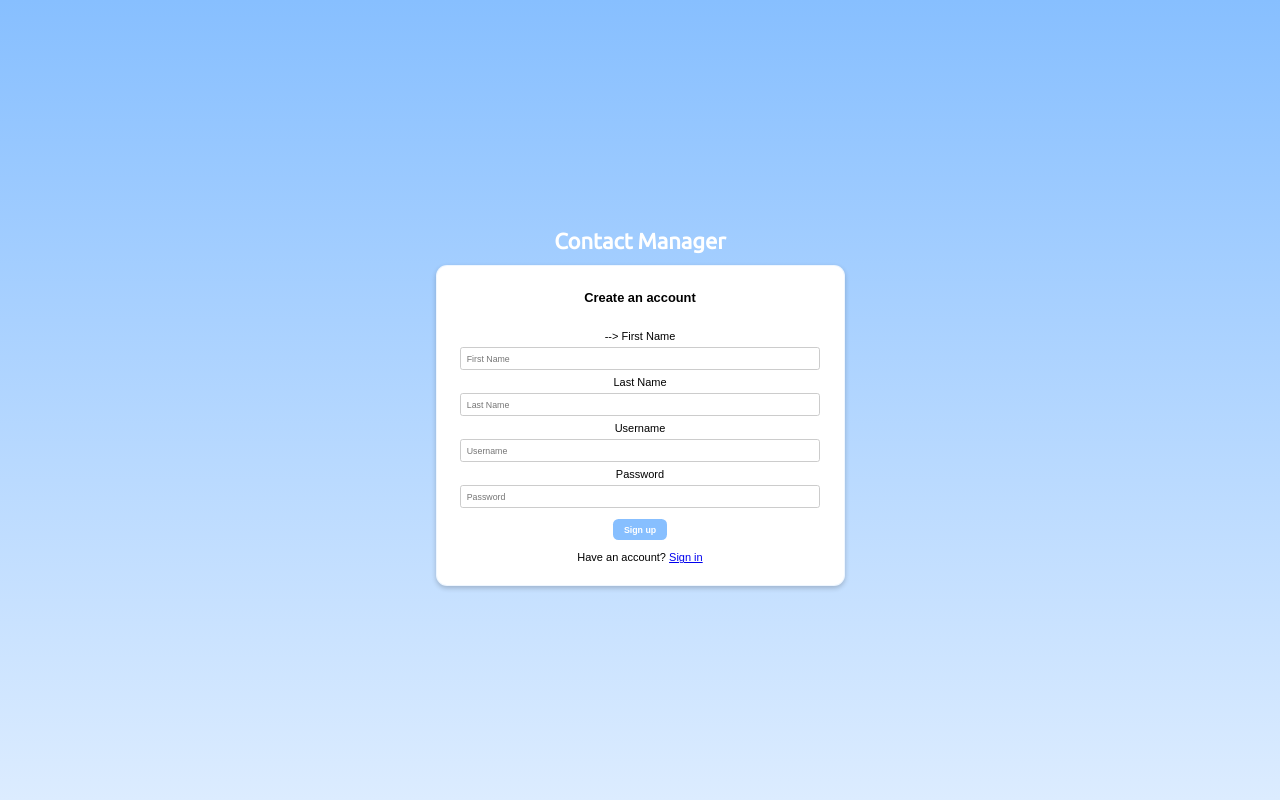
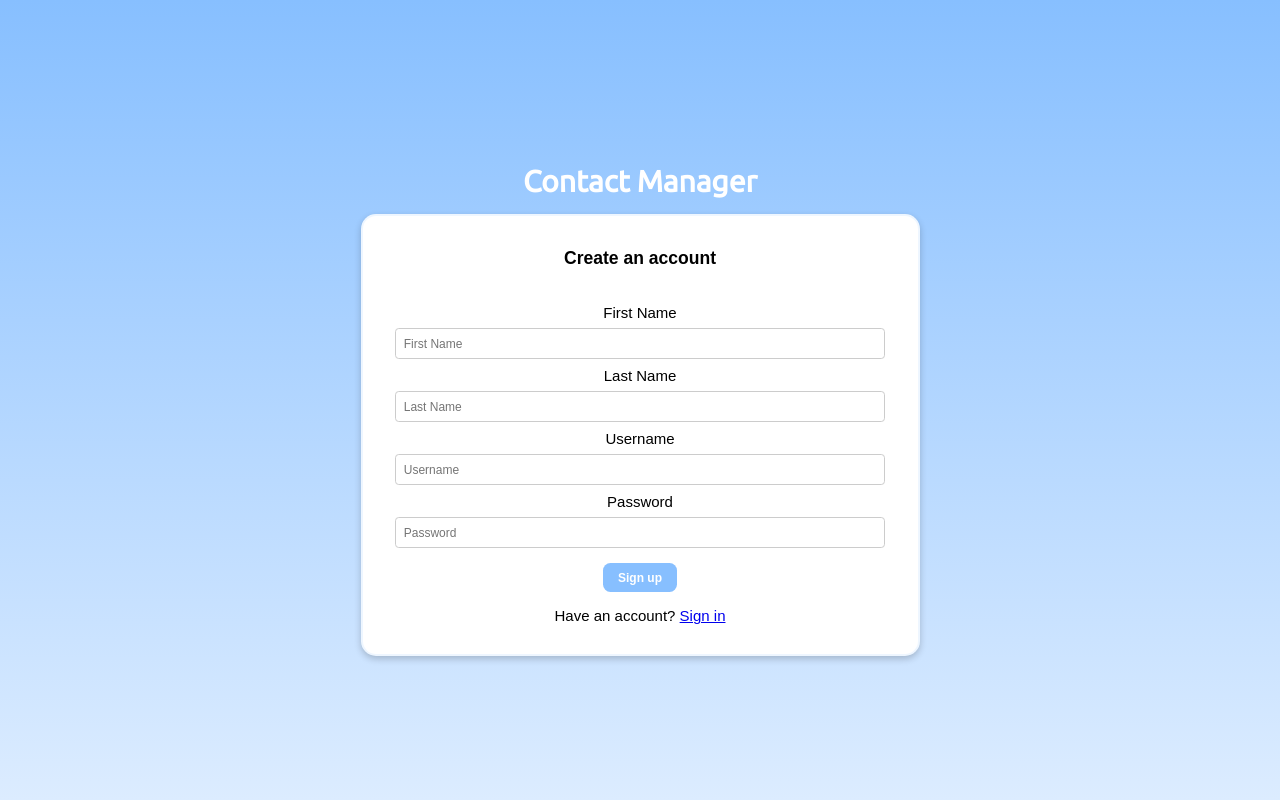
Before and after one commit to Hasini-D/small-project-32, a PHP site: page /signup.html in a window 1280 px wide. Run offline with PHP 8.4, Linux system fonts and the light colour scheme.

Commit message:
edited signup page and css

```diff
--- a/css/styles.css
+++ b/css/styles.css
@@ -34,7 +34,7 @@ html {
     justify-content: center;
     align-items: center;
     flex-direction: column;
-    zoom: 55%;
+    zoom: 75%;
 }
 
 .container {
--- a/signup.html
+++ b/signup.html
@@ -24,7 +24,7 @@
             <label for="phoneNumber">Phone Number</label>
             <input type="text" id="phoneNumber" name="phoneNumber" placeholder="Phone Number" required>
             <br>-->
-            <br> -->
+            <br>
             <label for="firstName">First Name</label>
             <input type="text" id="firstName" name="firstName" placeholder="First Name" required>
             <br>
```
